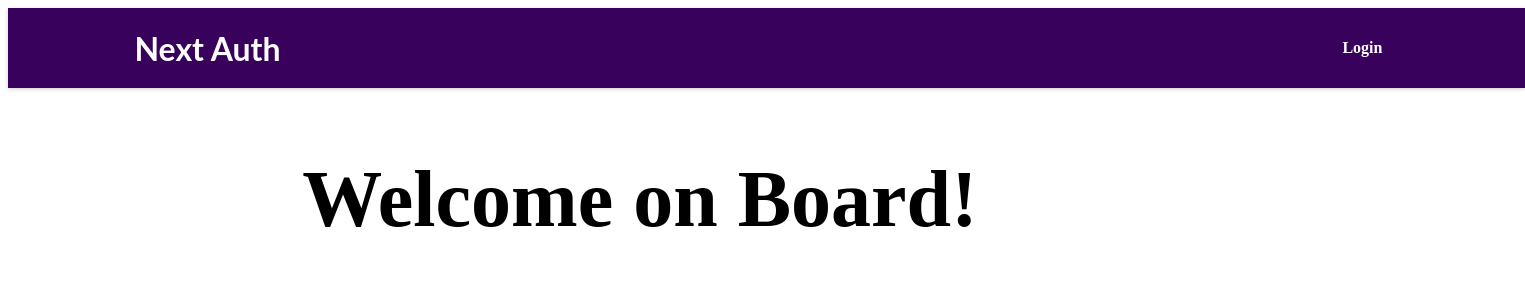
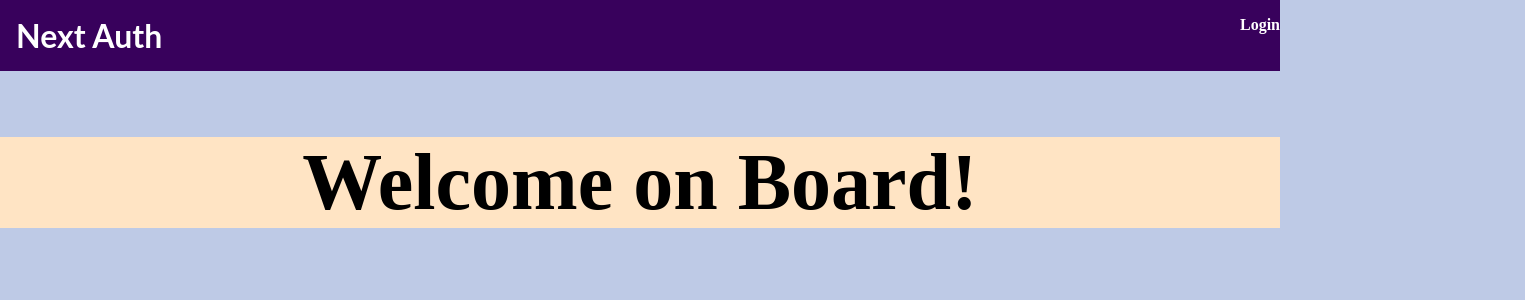
Before and after one commit to Belyayev/kolibri, a Next.js app: page / in a window 1280 px wide. Shown: the top 300 px of the page, 1525 px wide, since content can reach past the window. Built offline with nearby package versions, Linux system fonts and the light colour scheme; no server answers.

Commit message:
with updated styles

```diff
--- a/components/layout/main-navigation.module.css
+++ b/components/layout/main-navigation.module.css
@@ -1,16 +1,13 @@
 .header {
+  display: flex;
   width: 100%;
-  height: 5rem;
   background-color: #38015c;
-  box-shadow: 0 1px 4px rgba(0, 0, 0, 0.2);
-  display: flex;
   justify-content: space-between;
-  align-items: center;
-  padding: 0 10%;
+  padding: 1rem;
 }
 
 .logo {
-  font-family: 'Lato', sans-serif;
+  font-family: "Lato", sans-serif;
   font-size: 2rem;
   color: white;
   margin: 0;
--- a/components/starting-page/starting-page.module.css
+++ b/components/starting-page/starting-page.module.css
@@ -1,6 +1,7 @@
 .starting {
   margin: 3rem auto;
   text-align: center;
+  background-color: bisque;
 }
 
 .starting h1 {
--- a/pages/_app.js
+++ b/pages/_app.js
@@ -1,15 +1,28 @@
 import { Provider } from "next-auth/client";
+import classes from "./app.module.css";
 
 import Layout from "../components/layout/layout";
-// import '../styles/globals.css';
 
 function MyApp({ Component, pageProps }) {
   return (
-    <Provider session={pageProps.session}>
-      <Layout>
-        <Component {...pageProps} />
-      </Layout>
-    </Provider>
+    <div className={classes.main}>
+      <style jsx global>{`
+        html,
+        body {
+          height: 100vh;
+          overflow-x: hidden;
+          overflow-y: auto;
+          background-color: #becae6;
+          padding: 0;
+          margin: 0;
+        }
+      `}</style>
+      <Provider session={pageProps.session}>
+        <Layout>
+          <Component {...pageProps} />
+        </Layout>
+      </Provider>
+    </div>
   );
 }
 
--- /dev/null
+++ b/pages/app.module.css
@@ -0,0 +1,6 @@
+.main {
+  display: flex;
+  flex-direction: column;
+  height: 100vh;
+  /* background-color: aquamarine; */
+}
--- a/pages/index.js
+++ b/pages/index.js
@@ -1,4 +1,4 @@
-import StartingPageContent from '../components/starting-page/starting-page';
+import StartingPageContent from "../components/starting-page/starting-page";
 
 function HomePage() {
   return <StartingPageContent />;
--- a/styles/globals.css
+++ /dev/null
@@ -1,16 +0,0 @@
-html,
-body {
-  padding: 0;
-  margin: 0;
-  font-family: -apple-system, BlinkMacSystemFont, Segoe UI, Roboto, Oxygen,
-    Ubuntu, Cantarell, Fira Sans, Droid Sans, Helvetica Neue, sans-serif;
-}
-
-a {
-  color: inherit;
-  text-decoration: none;
-}
-
-* {
-  box-sizing: border-box;
-}
```
